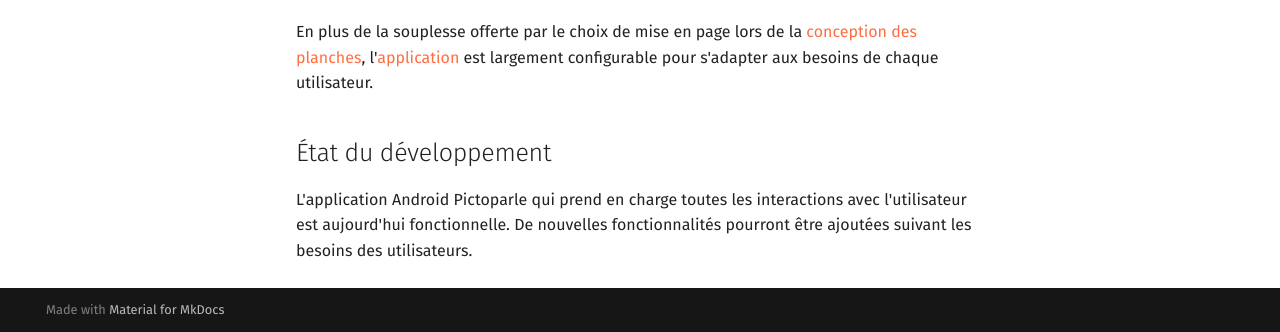
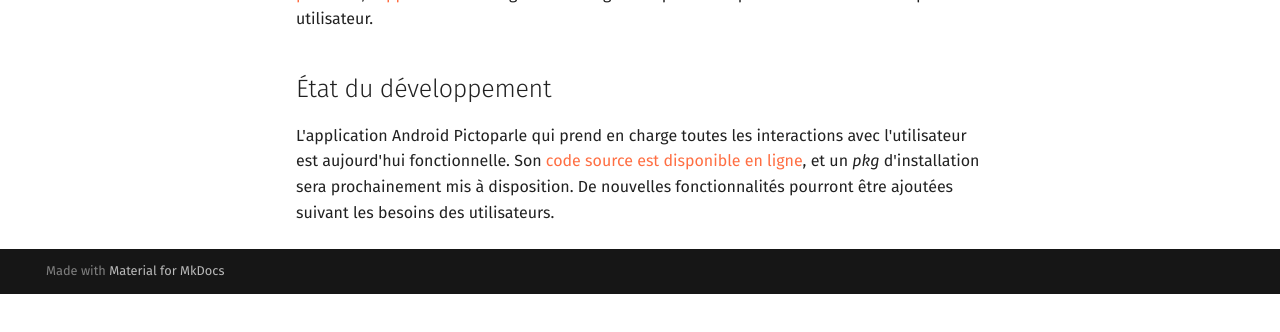
Before and after one commit to jmtrivial/pictoparle-website, an MkDocs documentation site: the page built from docs/utilisation.md, in a window 1280 px wide and 900 px high, scrolled down 563 px, cut to the strip 568-900 px from the top of the window. Built offline with MkDocs 1.6.1 and Material for MkDocs 9.7.7, drawn with Linux system fonts in a browser that asks for light colours; after the commit the page ends 1425 px from its top, so only the background shows below that.

Commit message:
Modification pour rendre plus facile d'accès la première page, et pour supprimer les niveaux d'avancement devenus inutiles

```diff
--- a/docs/utilisation.md
+++ b/docs/utilisation.md
@@ -21,5 +20,4 @@
 ## État du développement
 
 
-L'application Android Pictoparle qui prend en charge toutes les interactions avec l'utilisateur est aujourd'hui fonctionnelle.
-De nouvelles fonctionnalités pourront être ajoutées suivant les besoins des utilisateurs.
+L'application Android Pictoparle qui prend en charge toutes les interactions avec l'utilisateur est aujourd'hui fonctionnelle. Son [code source est disponible en ligne](https://github.com/jmtrivial/pictoparle), et un *pkg* d'installation sera prochainement mis à disposition. De nouvelles fonctionnalités pourront être ajoutées suivant les besoins des utilisateurs.
```
Also changed, not shown: other parts of docs/utilisation.md (+0 -1 lines), docs/conception-planches.md (+0 -2 lines), docs/fabrication.md (+0 -2 lines), docs/index.md (+7 -1 lines).
